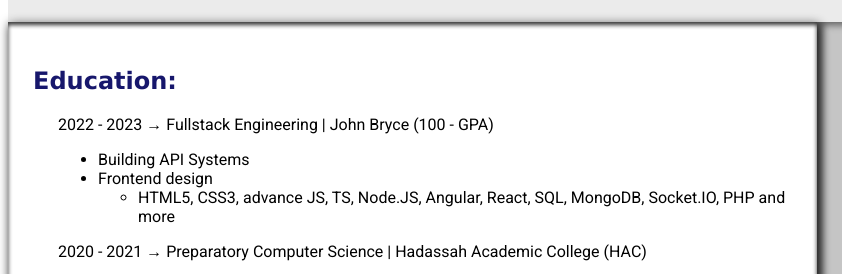
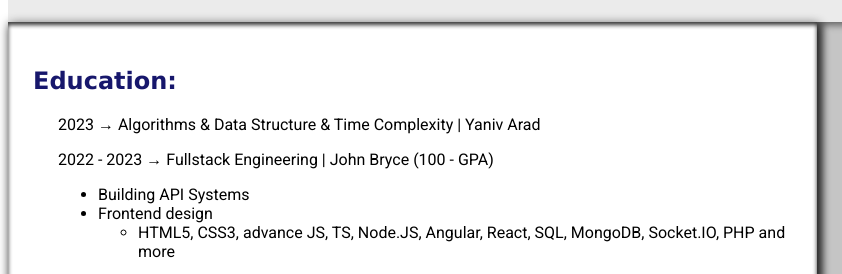
Before and after one commit to YossiMorgen/English-Resume, a plain HTML site: page resume.html in a window 1280 px wide. Shown: the part 132-406 px from the top of the page, 0-842 px from the left. Drawn offline with Linux system fonts and the light colour scheme; a web font is replaced by a local one.

Commit message:
yaniv arad

```diff
--- a/resume.html
+++ b/resume.html
@@ -20,6 +20,8 @@
             <h2>Education:</h2>
             <div>
                 <div>
+
+                    <p>2023 &#8594 Algorithms & Data Structure & Time Complexity | Yaniv Arad</p>
 
                     <p> 2022 - 2023 &#8594 Fullstack Engineering | John Bryce (100 - GPA) </p>
                     <ul>
```
